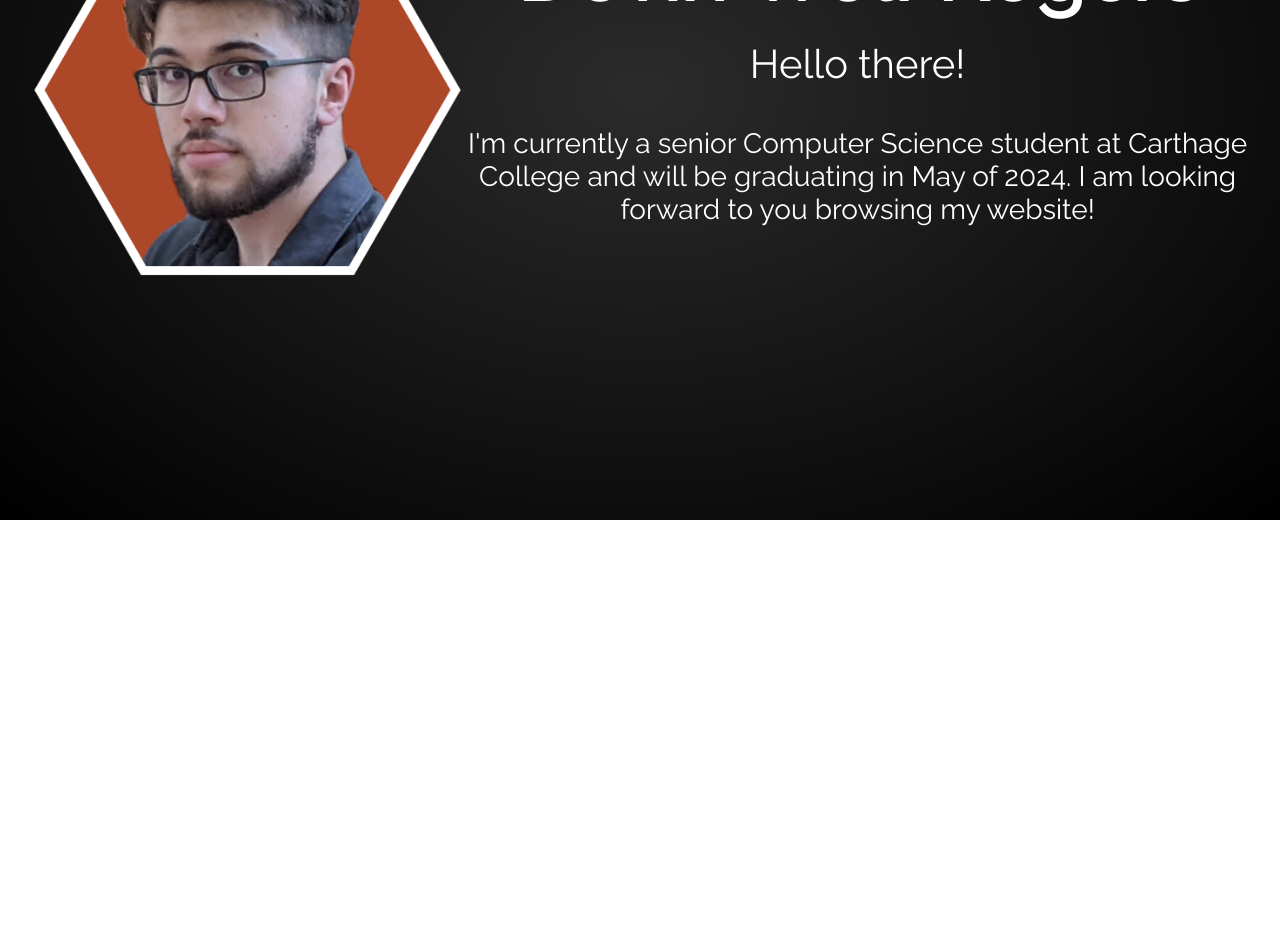
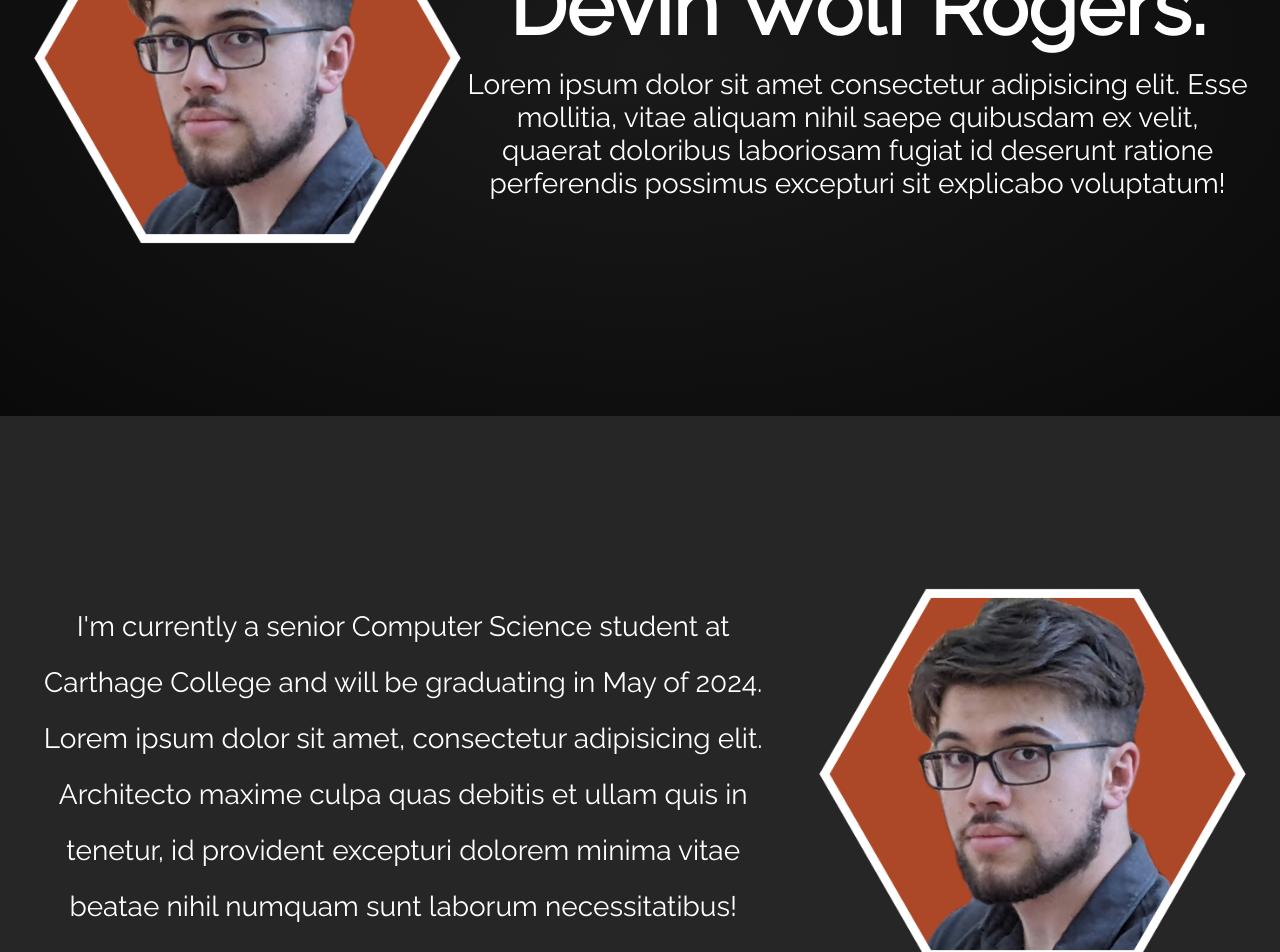
Before and after one commit to devin-w-rogers/thesis, a React (Create React App) app in the folder myapp/: page / in a window 1280 px wide. Shown: the part 340-1292 px from the top of the page. Before the commit the page ends 860 px from the top, so only its background shows below. Built offline with nearby package versions, Linux system fonts and the light colour scheme.

Commit message:
add simple template for about me page (need new pic for it)

```diff
--- a/myapp/src/App.css
+++ b/myapp/src/App.css
@@ -49,26 +49,27 @@ nav img {
   display: none;
 }
 
-@media (max-width: 600px) {
+/*@media (max-width: 600px) {
   nav a, nav img {
       display: block;
       text-align: left;
       box-sizing: border-box;
   }
-}
+}*/
 
-@media (max-width: 728px) {
+@media (max-width: 655px) { /* Write the mobile nav bar here. */
 
 }
 
 main {
   background-color: #8b8b8b; /* Light gray background */
-  background: radial-gradient(#2b2b2b, #000); /* 10%, 50% */
+  background: radial-gradient(#1a1a1a, #0a0a0a); /* 10%, 50% */
   padding: 30px;
+  margin-top: 40px;
   display: flex;
   justify-content: center;
   align-items: center;
-  min-height: 100vh;
+  min-height: 82vh;
 }
 
 .hexhs {
@@ -122,3 +123,17 @@ p {
   font-size: 3.5vh;
   text-align:center;
 }
+
+#aboutMe {
+  background-color: #262626;
+  padding: 30px;
+  display: flex;
+  justify-content: center;
+  align-items: center;
+  min-height: 82vh;
+}
+
+#aboutText {
+  line-height: 2;
+  margin-right: 3vw;
+}
--- a/myapp/src/App.jsx
+++ b/myapp/src/App.jsx
@@ -1,12 +1,14 @@
 import './App.css';
 import { NavBar } from "./navBar"
 import { HomePage } from "./homePage"
+import { AboutMe } from "./aboutMe"
 
 export default function App() {
   return (
     <>
     <NavBar />
     <HomePage />
+    <AboutMe />
     </>
   )
 }
--- a/myapp/src/NavBar.jsx
+++ b/myapp/src/NavBar.jsx
@@ -7,7 +7,7 @@ export function NavBar() {
             <i class='bx bx-menu-alt-right' id='menu-icon'></i>
             <a href="contact">Contact</a>
             <a href="work">Work</a>
-            <a href="about">About Me</a>
+            <a href="#aboutMe">About Me</a>
             <a href="home">Home</a>
         </nav>
     );
--- /dev/null
+++ b/myapp/src/aboutMe.jsx
@@ -0,0 +1,13 @@
+import hexaheadshot from "./hexa-headshot.png"
+
+export function AboutMe() {
+    return(
+        <body id="aboutMe">
+            <p id="aboutText"> I'm currently a senior Computer Science student at Carthage College and will be
+            graduating in May of 2024. Lorem ipsum dolor sit amet, consectetur adipisicing elit.
+            Architecto maxime culpa quas debitis et ullam quis in tenetur, id provident excepturi
+            dolorem minima vitae beatae nihil numquam sunt laborum necessitatibus! </p>
+            <img src={hexaheadshot} class="hexhs" alt="headshot" />
+        </body>
+    );
+}
--- a/myapp/src/homePage.jsx
+++ b/myapp/src/homePage.jsx
@@ -1,4 +1,3 @@
-import headshot from "./headshot.jpg"
 import hexaheadshot from "./hexa-headshot.png"
 
 
@@ -10,10 +9,12 @@ export function HomePage() {
             </div>
             <div class="container">
                 <div class="homepageText">
-                    <h1>Devin Wolf Rogers</h1>
-                    <p style={{ fontSize: '5vh' }}>Hello there!</p>
-                    <p>I'm currently a senior Computer Science student at Carthage College and will be
-                        graduating in May of 2024. I am looking forward to you browsing my website!
+                    <p style={{ fontSize: '5vh', marginBottom: '.3rem'}}>Hi! I'm</p>
+                    <h1>Devin Wolf Rogers.</h1>
+                    <p>
+                    Lorem ipsum dolor sit amet consectetur adipisicing elit. Esse mollitia,
+                    vitae aliquam nihil saepe quibusdam ex velit, quaerat doloribus laboriosam
+                    fugiat id deserunt ratione perferendis possimus excepturi sit explicabo voluptatum!
                     </p>
                 </div>
             </div>
```
